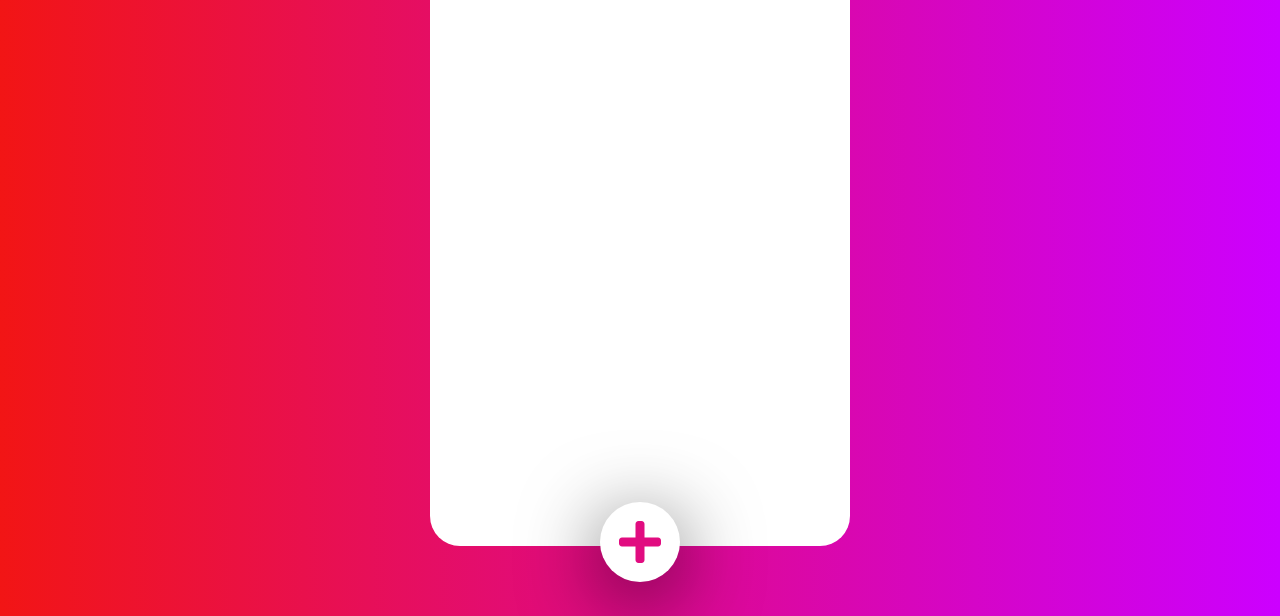
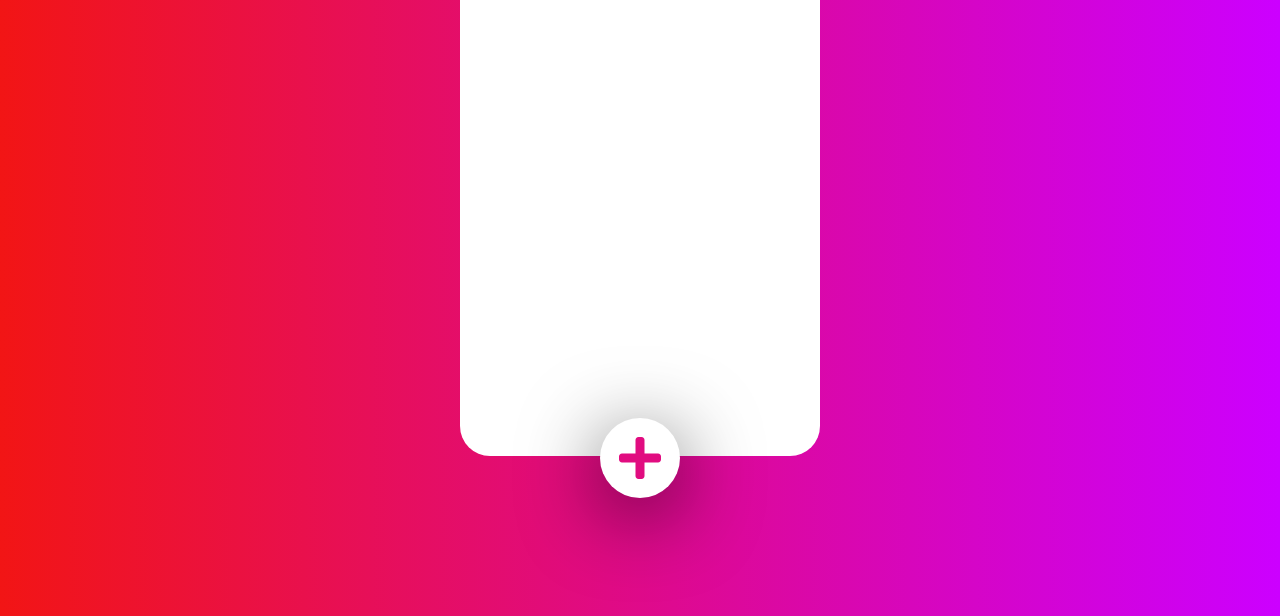
Before and after one commit to isdhillon/TODO-list-using-vanilla-js, a plain HTML site: page index.html in a window 1280 px wide. Shown: the part 184-800 px from the top of the page. Drawn offline with Linux system fonts and the light colour scheme.

Commit message:
Update style.css

```diff
--- a/style.css
+++ b/style.css
@@ -21,8 +21,8 @@ body{
 .modal-container{
     align-items: center;
     background-color: white;
-    height: 630px;
-    width: 420px;
+    height: 540px;
+    width: 360px;
     margin: auto;
     border-radius: 30px;
 }
```
